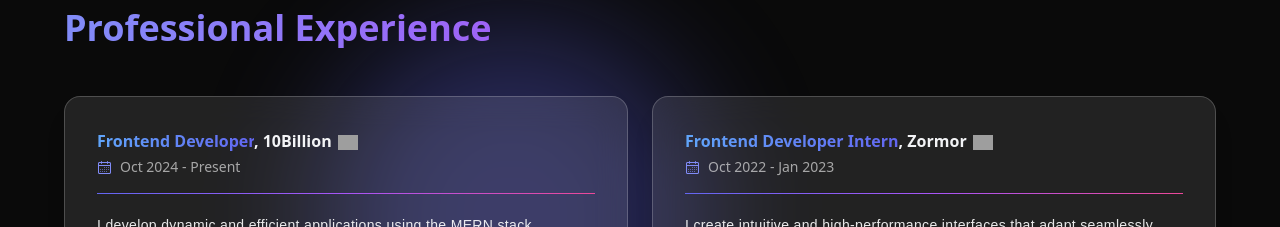
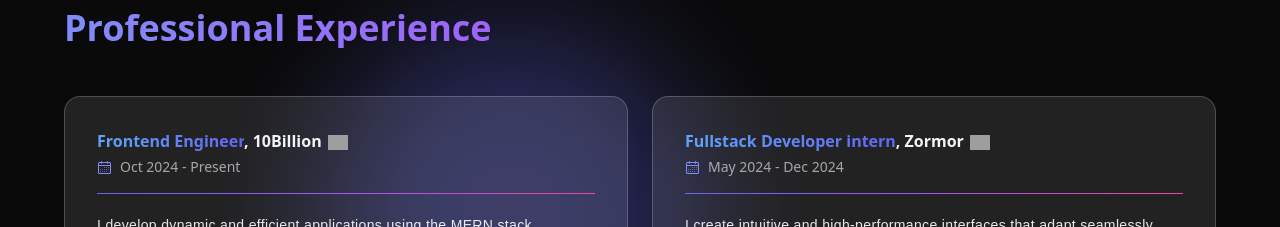
Before and after one commit to meshach567/meshachportfoliodev, a Next.js app: page / in a window 1280 px wide. Shown: the part 3440-3667 px from the top of the page. Built offline with nearby package versions, Linux system fonts and the light colour scheme; grey boxes are pictures that could not be loaded.

Commit message:
refactor: add my github name

```diff
--- a/constants/experience.ts
+++ b/constants/experience.ts
@@ -1,6 +1,6 @@
 export const experiences = [
   {
-    role: "Frontend Developer",
+    role: "Frontend Engineer",
     duration: "Oct 2024 - Present",
     // link: "https://clouddley.com/",
     company: "10Billion",
@@ -10,8 +10,8 @@
     technologies: ["TailwindCss", "React", "TypeScript"],
   },
   {
-    role: "Frontend Developer Intern",
-    duration: "Oct 2022 - Jan 2023",
+    role: "Fullstack Developer intern",
+    duration: "May 2024 - Dec 2024",
     // link: "https://clouddley.com/",
     company: "Zormor",
     location: "https://zormor.com",
--- a/constants/projectData.ts
+++ b/constants/projectData.ts
@@ -116,7 +116,7 @@
       },
     ],
     livePreview: "https://x-app-cbm9.onrender.com/",
-    sourceCode: "https://github.com/OLINYA-PAUL/X_app",
+    sourceCode: "https://github.com/meshach567",
     image: "/assets/images/X_app.PNG",
   },
 ];
```
